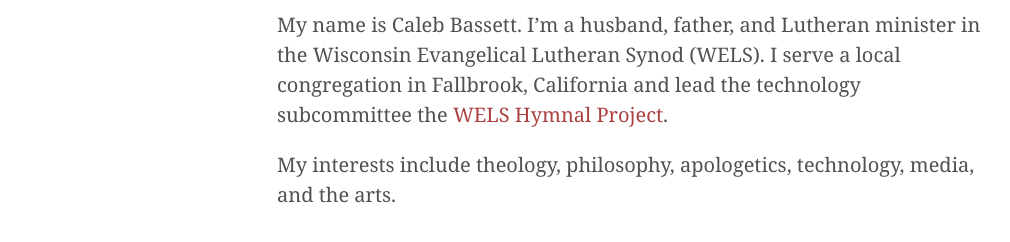
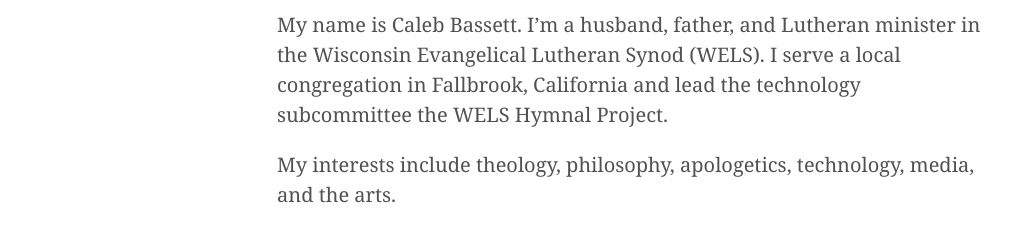
Before and after one commit to crbassett/crbassett.github.io, a Jekyll site: the page built from about.md, in a window 1280 px wide. Shown: the part 244-486 px from the top of the page, without its empty margins (3-1013 px from the left). Built offline with Jekyll 4.4.1, drawn with Linux system fonts in a browser that asks for light colours; some web fonts are replaced; part of the change alters nothing that is shown.

```diff
--- a/about.md
+++ b/about.md
@@ -5,11 +5,6 @@ title: About
 
 ### The Long Way is a not-yet-begun blog by Caleb Bassett
 
-My name is Caleb Bassett. I'm a husband, father, and Lutheran minister in the Wisconsin Evangelical Lutheran Synod (WELS). I serve a local congregation in Fallbrook, California and lead the technology subcommittee the [WELS Hymnal Project][1].
+My name is Caleb Bassett. I'm a husband, father, and Lutheran minister in the Wisconsin Evangelical Lutheran Synod (WELS). I serve a local congregation in Fallbrook, California and lead the technology subcommittee the WELS Hymnal Project.
 
 My interests include theology, philosophy, apologetics, technology, media, and the arts.
-
-[1]:	http://christianworship.com
-[2]:	http://crbassett.wordpress.com
-[3]:	http://twitter.com/crbassett
-[4]:	https://tinyletter.com/crbassett
```
